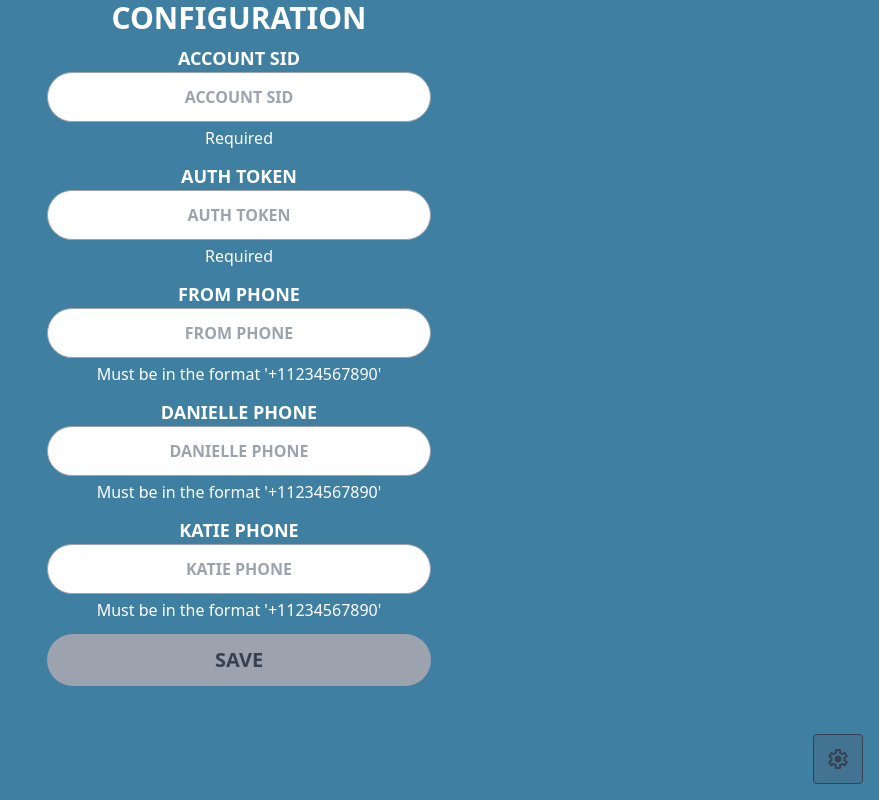
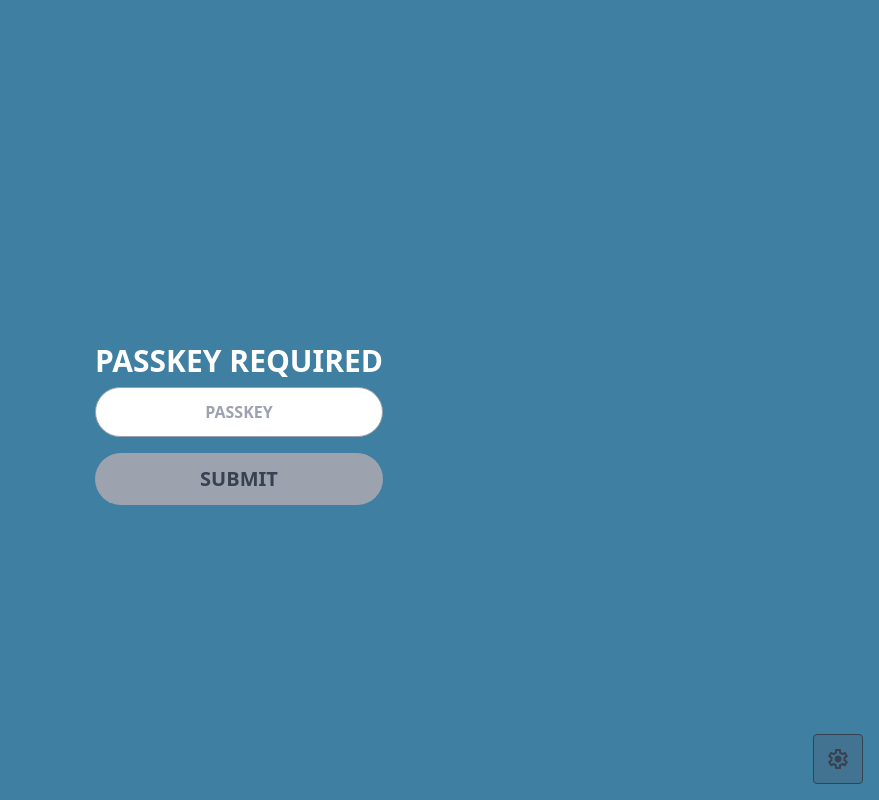
Before and after one commit to nwash57/checkin-system, an Angular app: page / in a window 1280 px wide. Shown: the top 800 px of the page, without its empty margins (401-1280 px from the left). Built offline with nearby package versions, Linux system fonts and the light colour scheme.

Commit message:
lock configuration page

```diff
--- a/src/app/configure/configure.component.html
+++ b/src/app/configure/configure.component.html
@@ -1,3 +1,5 @@
+<app-passkey-entry *ngIf="needsPasskey" (passkeyCorrect)="onPasskeyCorrect()" />
+
 <div class="flex flex-col text-center">
   <div class="flex flex-col flex-grow self-center w-96">
     <h1 class="text-3xl mb-2 text-white font-bold">CONFIGURATION</h1>
--- a/src/app/configure/configure.component.ts
+++ b/src/app/configure/configure.component.ts
@@ -3,6 +3,7 @@ import { NgIf } from "@angular/common";
 import { FormsModule, ReactiveFormsModule } from "@angular/forms";
 import IConfiguration from "./configuration.model";
 import { ObscureInputDirective } from "../obscure-input.directive";
+import { PasskeyEntryComponent } from "../passkey-entry/passkey-entry.component";
 
 @Component({
   selector: 'app-configure',
@@ -11,7 +12,8 @@ import { ObscureInputDirective } from "../obscure-input.directive";
     NgIf,
     ReactiveFormsModule,
     FormsModule,
-    ObscureInputDirective
+    ObscureInputDirective,
+    PasskeyEntryComponent
   ],
   templateUrl: './configure.component.html'
 })
@@ -34,6 +36,8 @@ export class ConfigureComponent {
   public fromPhone: string = this.config?.fromPhone || '';
   public daniellePhone: string = this.config?.daniellePhone || '';
   public katiePhone: string = this.config?.katiePhone || '';
+
+  needsPasskey: boolean = true;
 
   public get inputsValid() {
     return this.accountSid
@@ -58,4 +62,8 @@ export class ConfigureComponent {
       && phoneNumber.startsWith('+1')
       && phoneNumber.split('').slice(1).every(char => !isNaN(parseInt(char)))
   }
+
+  onPasskeyCorrect() {
+    this.needsPasskey = false;
+  }
 }
```
